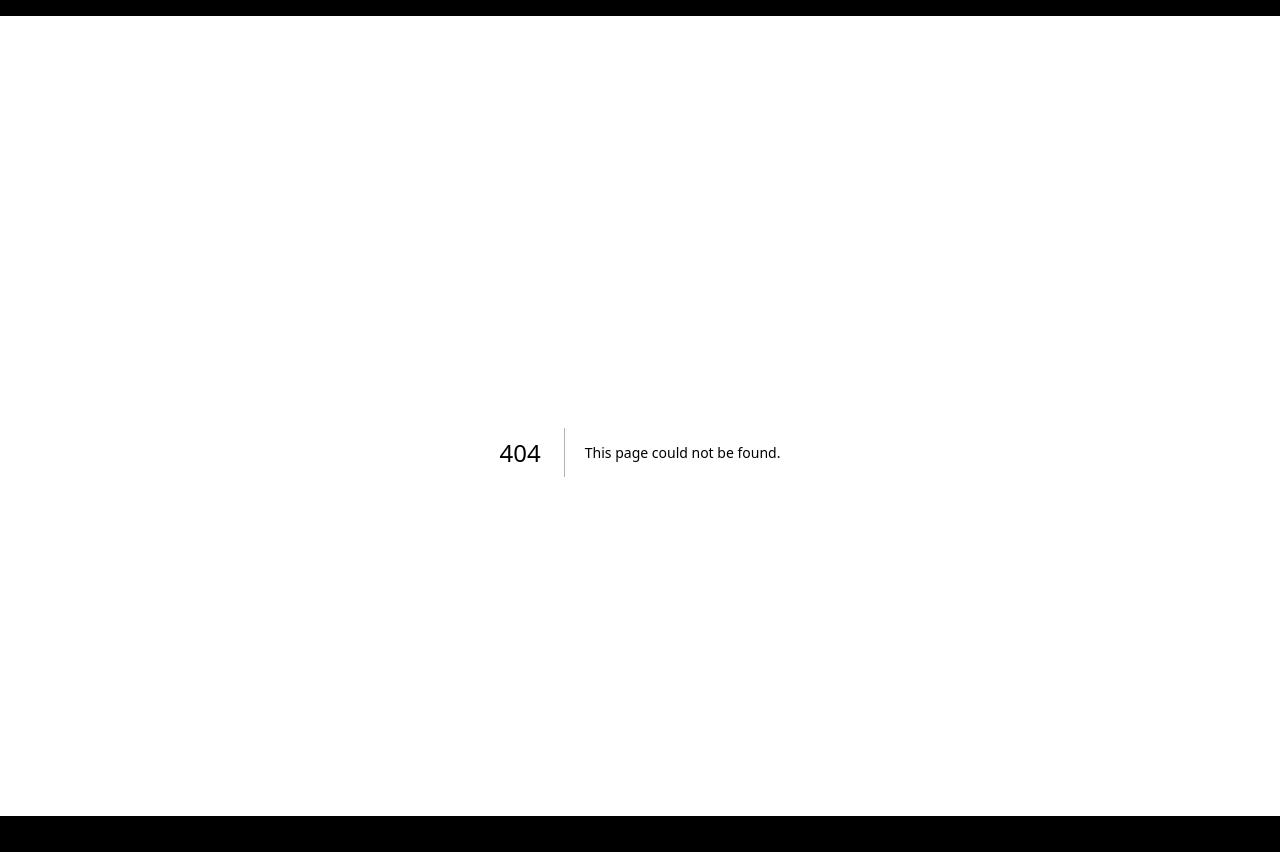
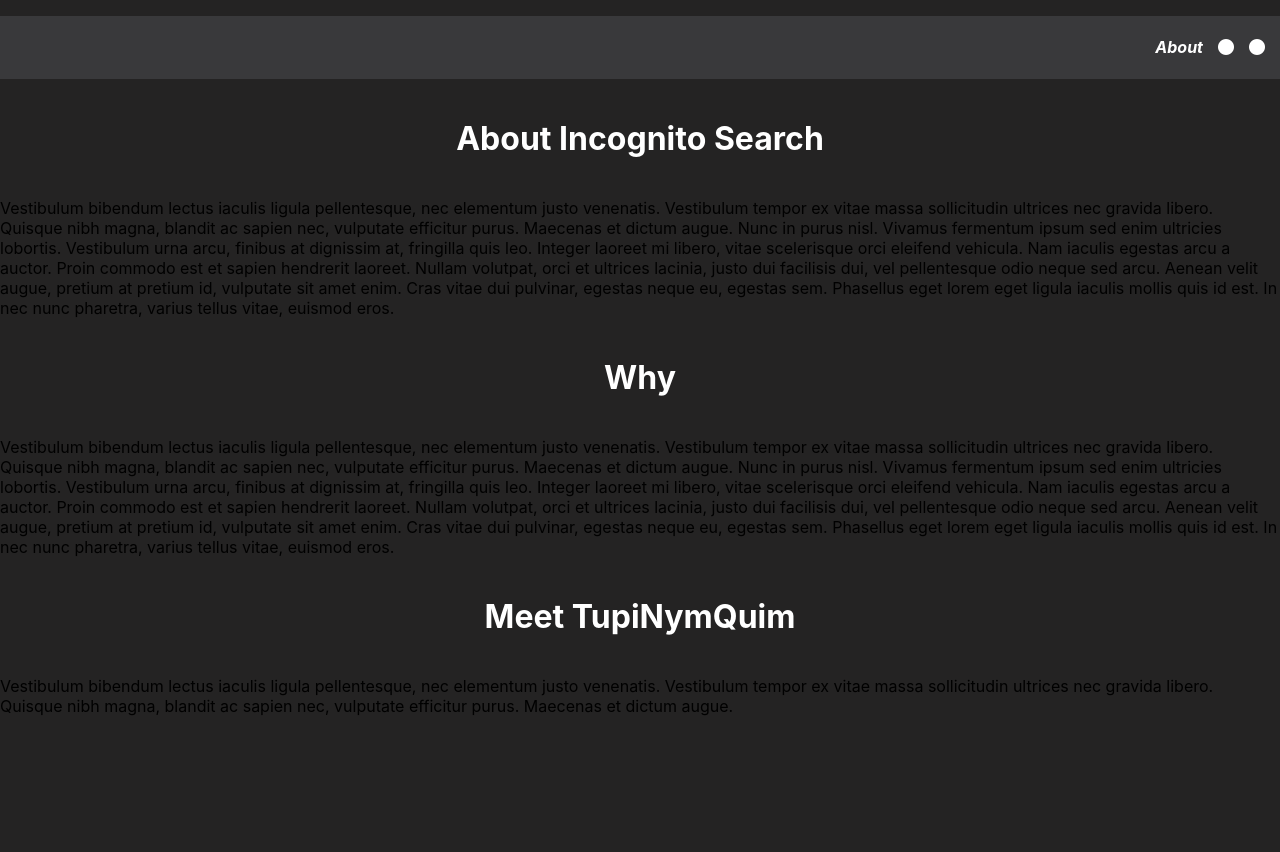
Before and after one commit to TupiNymQuim/Incognito, a Next.js app in the folder front/: page /about in a window 1280 px wide. Before the commit this address had no page. After the commit the page ends 816 px from the top, so only its background shows below. Built offline with nearby package versions, Linux system fonts and the light colour scheme.

Commit message:
starting about

```diff
--- /dev/null
+++ b/front/components/footer.js
@@ -0,0 +1,21 @@
+import React, { useState } from "react";
+import Head from "next/head";
+import Link from 'next/link';
+{/*import { useWindowSize } from "@uidotdev/usehooks";*/}
+import styles from '../styles/navbar.module.css'
+
+const Footer = () =>
+{
+
+  return (
+    <nav className={styles.nav}>
+        <Head>
+            <link rel="stylesheet" href="https://cdnjs.cloudflare.com/ajax/libs/font-awesome/6.4.2/css/all.min.css">
+            </link>
+        </Head>
+
+    </nav>
+  );
+};
+
+export default Footer;
--- a/front/components/mainContainer.js
+++ b/front/components/mainContainer.js
@@ -1,12 +1,12 @@
 import Navbar from './navbar';
-// import Footer from './footer';
+import Footer from './footer';
 
 export default function MainContainer({children}) {
 	return (
 		<>
-			<Navbar />
+		<Navbar/>
 			<div>{children}</div>
-		{/*	<Footer /> */}
+		<Footer />
 		</>
 	);
 }
--- a/front/components/navbar.js
+++ b/front/components/navbar.js
@@ -11,16 +11,18 @@ const Navbar = () =>
     <nav>
         <Head>
             <link rel="stylesheet" href="https://cdnjs.cloudflare.com/ajax/libs/font-awesome/6.4.2/css/all.min.css">
-
-
             </link>
         </Head>
         <ul className={styles.list}>
+          <Link href="/about">
             <li className={styles.navbar}>
-                <i href="/">About</i>
-                <i class="fa-regular fa-circle"></i>
-                <i class="fa-regular fa-circle"></i>
+                <i>
+                  <h4>About</h4>
+                </i>
+                <i className="fa-solid fa-circle" style={{ color: "#ffffff" }}></i>
+                <i className="fa-solid fa-circle" style={{ color: "#ffffff" }}></i>
             </li>
+          </Link>
         </ul>
     </nav>
   );
--- /dev/null
+++ b/front/pages/about/index.js
@@ -0,0 +1,64 @@
+import Head from 'next/head';
+import Image from 'next/image';
+import styles from '../../styles/about.module.css';
+import Navbar from '../../components/navbar';
+
+export default function About()
+{
+    return (
+        <div className={styles.container}>
+            <Head>
+            <title>About</title>
+            </Head>
+            <main className={styles.main_container}>
+
+                <h1>About Incognito Search</h1>
+                    <p>
+                    Vestibulum bibendum lectus iaculis ligula pellentesque,
+                    nec elementum justo venenatis. Vestibulum tempor ex vitae
+                    massa sollicitudin ultrices nec gravida libero. Quisque nibh
+                    magna, blandit ac sapien nec, vulputate efficitur purus. Maecenas
+                    et dictum augue. Nunc in purus nisl. Vivamus fermentum ipsum sed
+                    enim ultricies lobortis. Vestibulum urna arcu, finibus at dignissim at,
+                    fringilla quis leo. Integer laoreet mi libero, vitae scelerisque orci
+                    eleifend vehicula. Nam iaculis egestas arcu a auctor. Proin commodo est
+                    et sapien hendrerit laoreet. Nullam volutpat, orci et ultrices lacinia,
+                    justo dui facilisis dui, vel pellentesque odio neque sed arcu. Aenean
+                    velit augue, pretium at pretium id, vulputate sit amet enim. Cras vitae
+                    dui pulvinar, egestas neque eu, egestas sem. Phasellus eget lorem eget
+                    ligula iaculis mollis quis id est. In nec nunc pharetra, varius tellus
+                    vitae, euismod eros.
+                    </p>
+                <h1>Why</h1>
+                <p>
+                    Vestibulum bibendum lectus iaculis ligula pellentesque,
+                    nec elementum justo venenatis. Vestibulum tempor ex vitae
+                    massa sollicitudin ultrices nec gravida libero. Quisque nibh
+                    magna, blandit ac sapien nec, vulputate efficitur purus. Maecenas
+                    et dictum augue. Nunc in purus nisl. Vivamus fermentum ipsum sed
+                    enim ultricies lobortis. Vestibulum urna arcu, finibus at dignissim at,
+                    fringilla quis leo. Integer laoreet mi libero, vitae scelerisque orci
+                    eleifend vehicula. Nam iaculis egestas arcu a auctor. Proin commodo est
+                    et sapien hendrerit laoreet. Nullam volutpat, orci et ultrices lacinia,
+                    justo dui facilisis dui, vel pellentesque odio neque sed arcu. Aenean
+                    velit augue, pretium at pretium id, vulputate sit amet enim. Cras vitae
+                    dui pulvinar, egestas neque eu, egestas sem. Phasellus eget lorem eget
+                    ligula iaculis mollis quis id est. In nec nunc pharetra, varius tellus
+                    vitae, euismod eros.
+                    </p>
+                <h1>Meet TupiNymQuim </h1>
+                <p>
+                    Vestibulum bibendum lectus iaculis ligula pellentesque,
+                    nec elementum justo venenatis. Vestibulum tempor ex vitae
+                    massa sollicitudin ultrices nec gravida libero. Quisque nibh
+                    magna, blandit ac sapien nec, vulputate efficitur purus. Maecenas
+                    et dictum augue.
+                    </p>
+            </main>
+
+        </div>
+
+
+
+    )
+}
--- a/front/styles/Home.module.css
+++ b/front/styles/Home.module.css
@@ -16,5 +16,12 @@
 
 .main
 {
-  height: 100vh;
+  min-height: 80vh;
 }
+
+.search_bar
+{
+  width: 130%;
+  border-radius: 40px;
+  font-size: 1em; /* You can use em for relative font size */
+}
--- /dev/null
+++ b/front/styles/about.module.css
@@ -0,0 +1,29 @@
+/* About.module.css */
+
+.about
+{
+    display: flex;
+    color: white;
+}
+
+.main_container
+{
+    height: 80vh;
+    display: flex;
+    flex-direction: column;
+    align-items: center;
+    justify-content: space-evenly;
+}
+
+.about h1
+{
+    display: flex;
+    justify-content: center;
+    text-align: center;
+    color: white;
+}
+
+.main_container h1
+{
+    color: white;
+}
--- /dev/null
+++ b/front/styles/footer.module.css
@@ -0,0 +1,4 @@
+.nav
+{
+    min-height: 10vh;
+}
--- a/front/styles/global.css
+++ b/front/styles/global.css
@@ -15,7 +15,7 @@ body {
     Droid Sans,
     Helvetica Neue,
     sans-serif;
-  background-color: black;
+  background-color: rgb(36, 35, 35);
   height: 100vh; /* Set the body to full height of the viewport */
 }
 
--- a/front/styles/navbar.module.css
+++ b/front/styles/navbar.module.css
@@ -1,6 +1,7 @@
 .list {
     display: flex;
     justify-content: flex-end;
+    background-color: rgb(57, 57, 59);
     color: white;
 }
 
@@ -12,4 +13,5 @@
 
 .navbar i {
     margin-right: 15px; /* Adjust the margin to create space between the circles */
+    color: white;
 }
```
Also changed, not shown: front/pages/index.js (+2 -1 lines).
